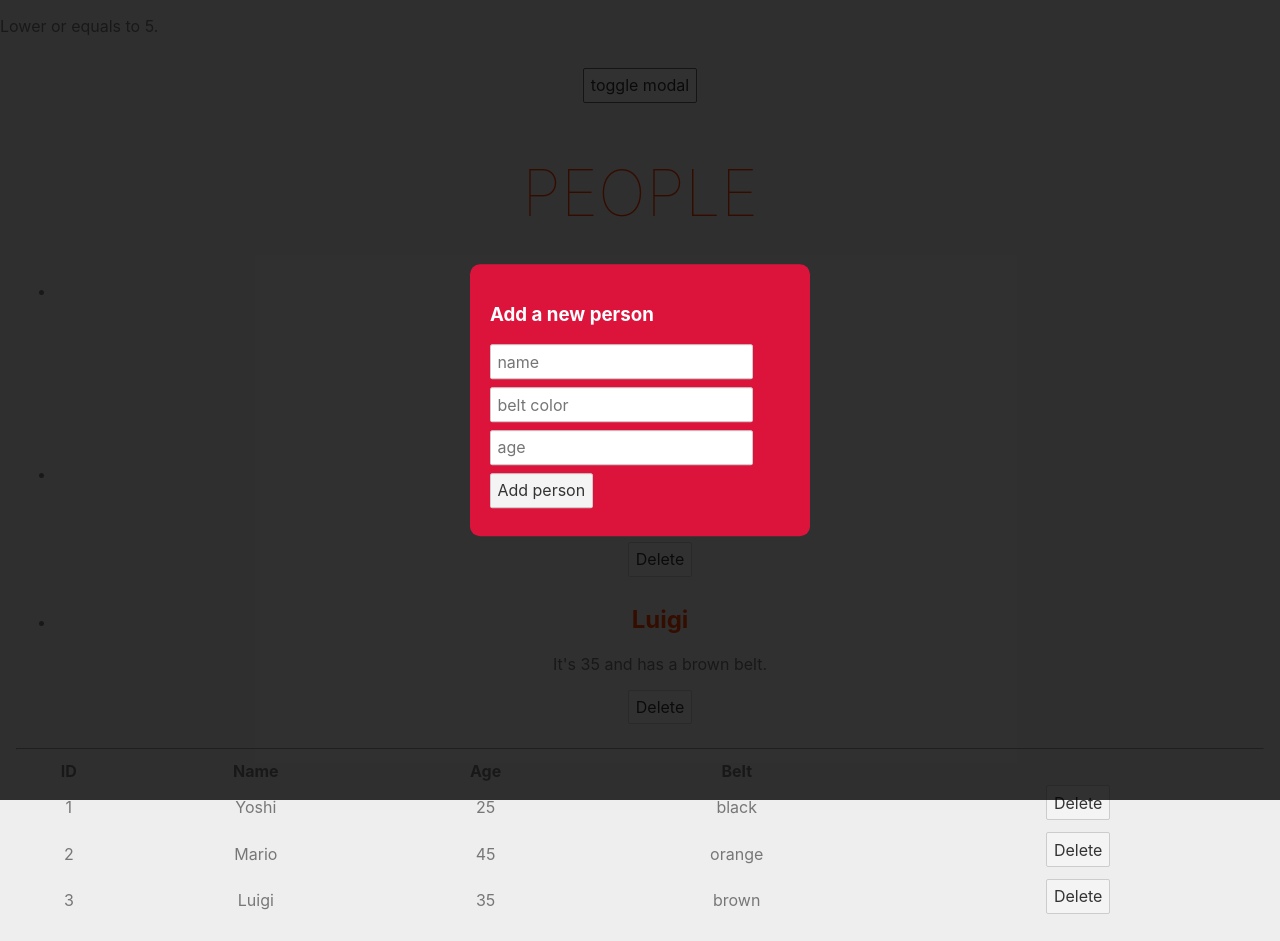
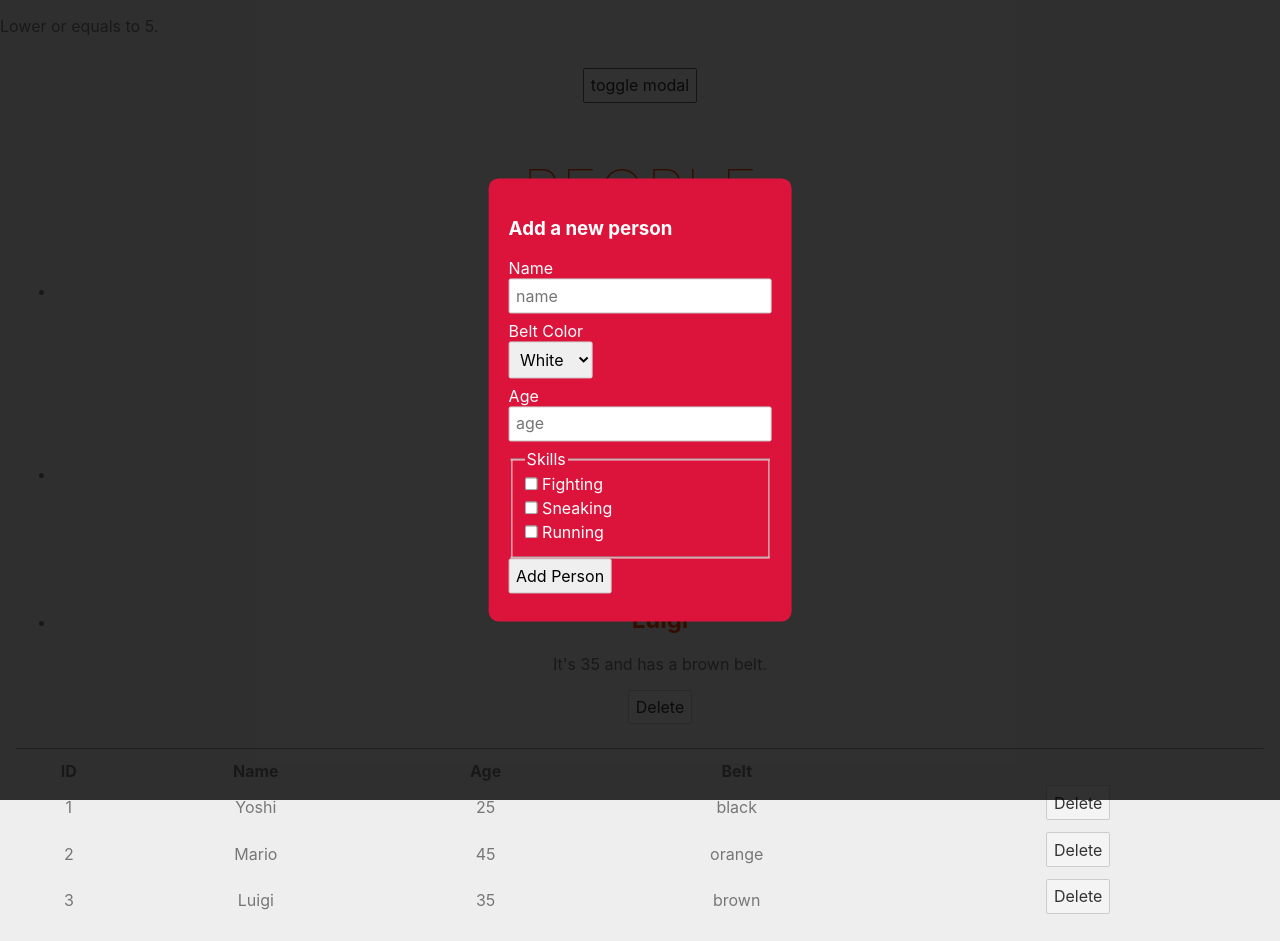
Before and after one commit to glpzzz/svelte-tutorial, a Svelte app: page / in a window 1280 px wide. Both pictures are taken after a click on the button "toggle modal". Built offline with nearby package versions, Linux system fonts and the light colour scheme.

Commit message:
use checkboxes and select in forms

```diff
--- a/src/AddPersonForm.svelte
+++ b/src/AddPersonForm.svelte
@@ -2,18 +2,51 @@
     let name;
     let beltColor;
     let age;
+    let skills = [];
 
     const handleSubmit = () => {
-        console.log(name, beltColor, age);
+        console.log(name, beltColor, age, skills);
     }
 
 </script>
 
 <form on:submit|preventDefault={handleSubmit}>
-    <input type="text" placeholder="name" bind:value={name}/>
-    <input type="text" placeholder="belt color" bind:value={beltColor}/>
-    <input type="number" placeholder="age" bind:value={age}/>
-    <button>Add person</button>
+    <div>
+        <label for="person-name">Name</label>
+        <input id="person-name" type="text" placeholder="name" bind:value={name}/>
+    </div>
+
+    <div>
+        <label for="person-beltcolor"> Belt Color</label>
+        <select id="person-beltcolor" bind:value={beltColor}>
+            <option value="white">White</option>
+            <option value="blue">Blue</option>
+            <option value="red">Red</option>
+            <option value="green">Green</option>
+            <option value="brown">Brown</option>
+            <option value="black">Black</option>
+        </select>
+    </div>
+
+    <div>
+        <label for="person-age">Age</label>
+        <input id="person-age" type="number" placeholder="age" bind:value={age}/>
+    </div>
+
+    <fieldset>
+        <legend>Skills</legend>
+        <label>
+            <input type="checkbox" value="f" bind:group={skills}/> Fighting
+        </label>
+        <label>
+            <input type="checkbox" value="s" bind:group={skills}/> Sneaking
+        </label>
+        <label>
+            <input type="checkbox" value="r" bind:group={skills}/> Running
+        </label>
+    </fieldset>
+
+    <input type="submit" value="Add Person"/>
 </form>
 
 <style></style>
```
